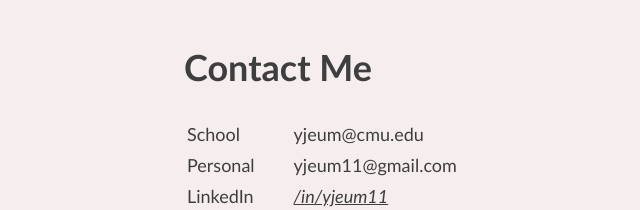
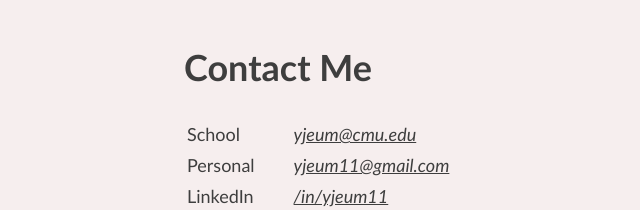
Before and after one commit to yjeum11/yjeum11.github.io, a plain HTML site: page contact.html in a window 1280 px wide. Shown: the top 210 px of the page, 131-771 px from the left. Drawn offline with Linux system fonts and the light colour scheme.

```diff
--- a/contact.html
+++ b/contact.html
@@ -12,10 +12,10 @@
             <table>
                 <tbody>
                     <tr>
-                        <td>School</td><td>yjeum@cmu.edu</td>
+                        <td>School</td><td><a href=mailto:yjeum@cmu.edu>yjeum@cmu.edu</a></td>
                     </tr>
                     <tr>
-                        <td>Personal</td><td>yjeum11@gmail.com</td>
+                        <td>Personal</td><td><a href=mailto:yjeum11@gmail.com>yjeum11@gmail.com</a></td>
                     </tr>
                     <tr>
                         <td>LinkedIn</td><td><a target=_blank rel="noreferrer noopener" href=https://www.linkedin.com/in/yjeum11/>/in/yjeum11</a></td>
--- a/style.css
+++ b/style.css
@@ -37,3 +37,7 @@
     max-height: 300px;
     width: auto;
 }
+
+.index_heading {
+    margin-top: 2cm;
+}
```
Also changed, not shown: 2 other files.
